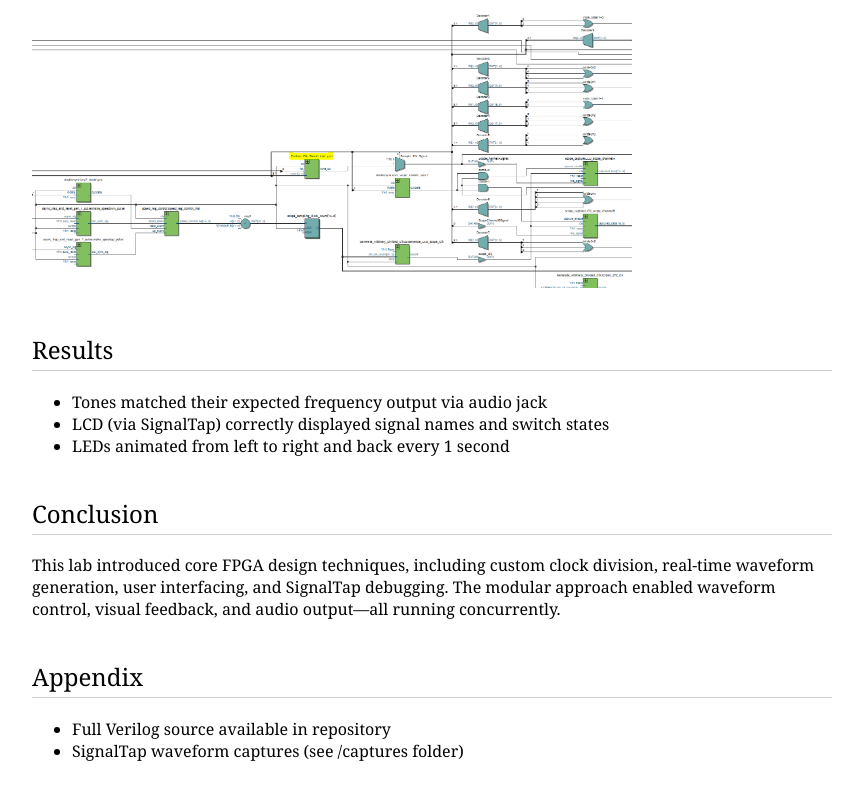
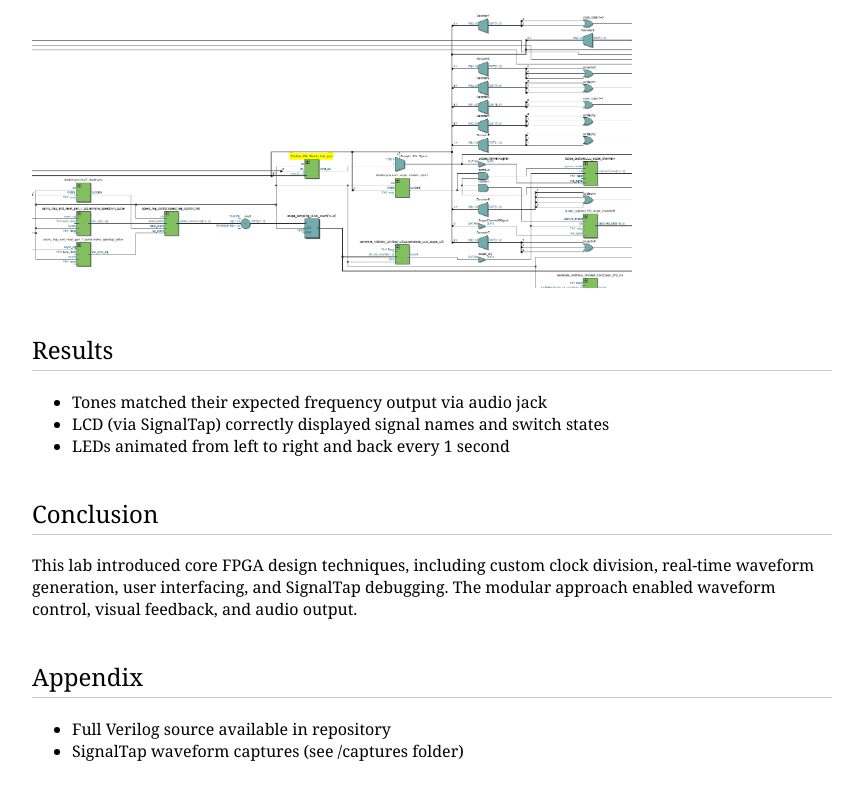
Before and after one commit to khymcode/courses, a plain HTML site: page cpen311_lab1.html in a window 1280 px wide. Shown: the part 3098-3898 px from the top of the page, without its empty margins (208-1071 px from the left). Drawn offline with Linux system fonts and the light colour scheme.

Commit message:
Update cpen311_lab1.html

```diff
--- a/cpen311_lab1.html
+++ b/cpen311_lab1.html
@@ -155,7 +155,7 @@ endmodule</code></pre>
         <h2>Conclusion</h2>
         <p>
         This lab introduced core FPGA design techniques, including custom clock division, real-time waveform generation, user interfacing, and SignalTap debugging.
-        The modular approach enabled waveform control, visual feedback, and audio output—all running concurrently.
+        The modular approach enabled waveform control, visual feedback, and audio output.
         </p>
 
         <h2>Appendix</h2>
```
